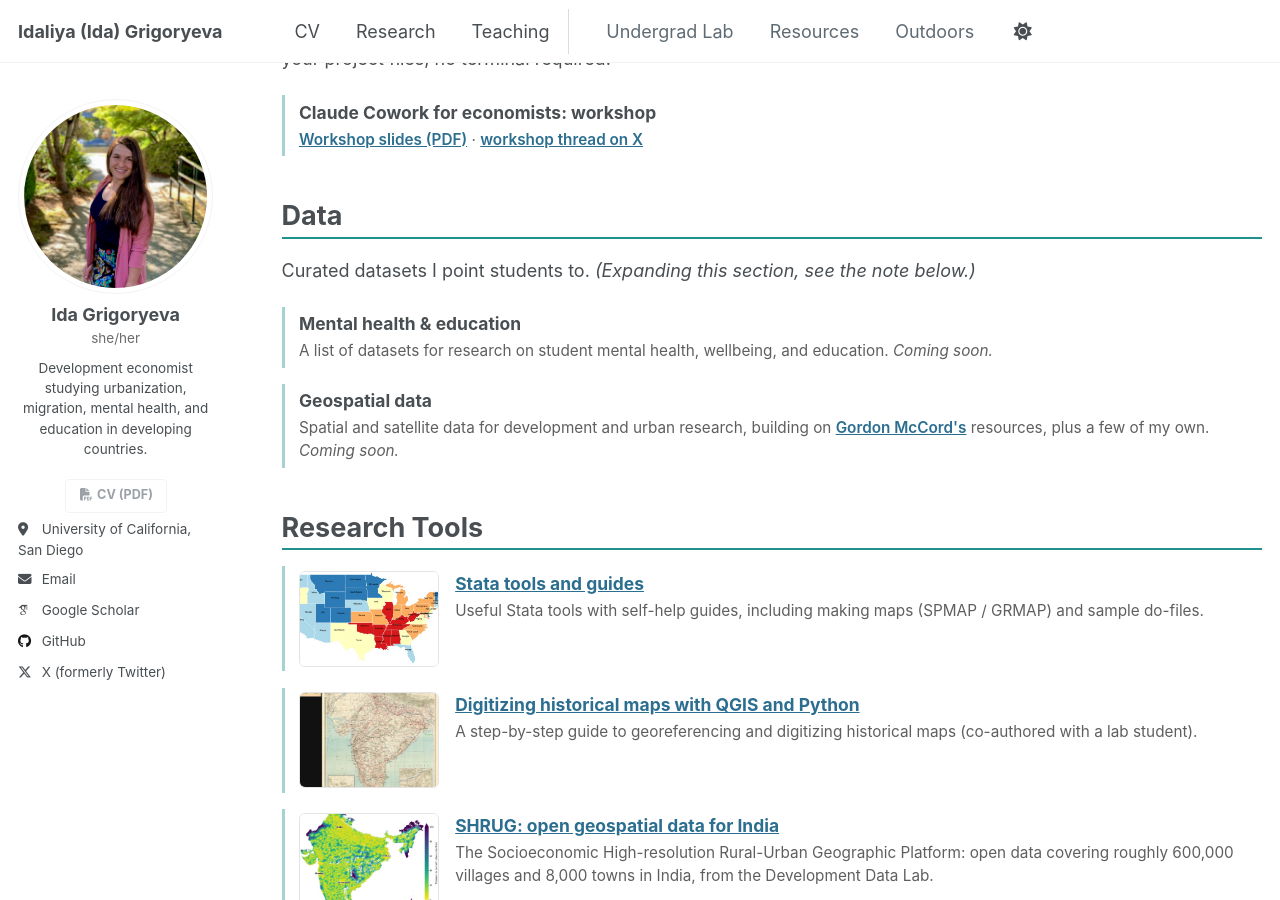
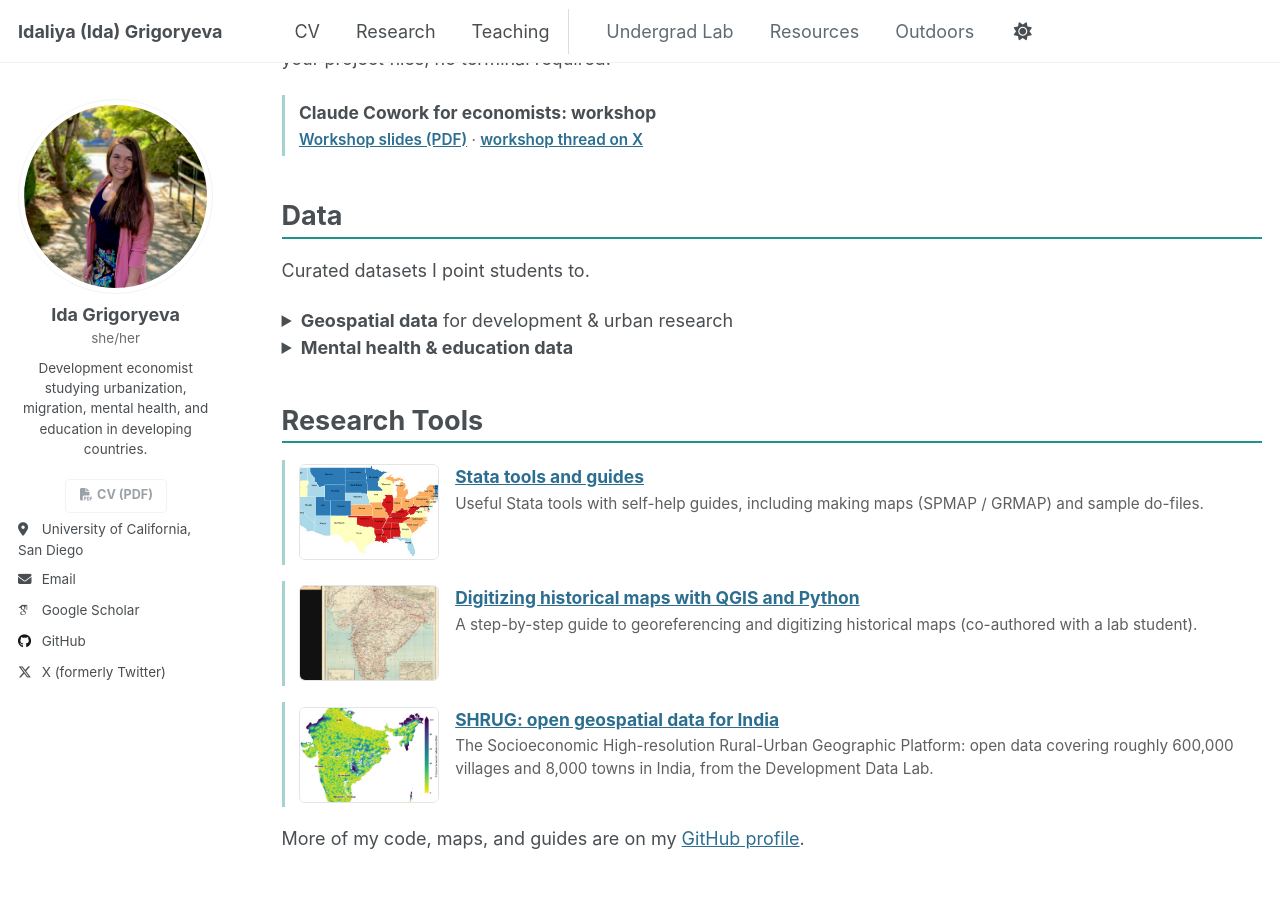
Before and after one commit to idagri/idagri.github.io, a Jekyll site: the page built from _pages/resources.md, in a window 1280 px wide and 900 px high, scrolled down 431 px. Built offline with Jekyll 4.4.1, drawn with Linux system fonts in a browser that asks for light colours; some web fonts are replaced; a script that is not in the unit is left out.

Commit message:
Resources: build out the geospatial data guide (GHS, DHS, night lights, GADM, IPUMS-I/USA, geo4.dev, UPenn catalog); start the mental-health & education data guide (ENEM); drop the non-public McCord reference
Co-Authored-By: Claude Opus 4.8 <noreply@anthropic.com>

```diff
--- a/_pages/resources.md
+++ b/_pages/resources.md
@@ -77,17 +77,30 @@ I ran a hands-on workshop for economists at UCSD on **Claude Cowork + Code**: a
 
 ## Data
 
-Curated datasets I point students to. *(Expanding this section, see the note below.)*
+Curated datasets I point students to.
 
-<div class="res-card">
-<p class="rt">Mental health &amp; education</p>
-<p class="rd">A list of datasets for research on student mental health, wellbeing, and education. <em>Coming soon.</em></p>
-</div>
+<details markdown="1">
+<summary><b>Geospatial data</b> for development &amp; urban research</summary>
 
-<div class="res-card">
-<p class="rt">Geospatial data</p>
-<p class="rd">Spatial and satellite data for development and urban research, building on <a href="https://gps.ucsd.edu/faculty-directory/gordon-mccord.html">Gordon McCord's</a> resources, plus a few of my own. <em>Coming soon.</em></p>
-</div>
+For a broad catalog of global and US spatial data, the [UPenn Libraries GIS guide](https://guides.library.upenn.edu/c.php?g=1321452&p=9876288) is a great starting point. The sources I reach for most:
+
+- **[GHS - Global Human Settlement Layer](https://human-settlement.emergency.copernicus.eu/)** (JRC / Copernicus). Global gridded built-up surface (GHS-BUILT), population (GHS-POP), and a settlement / degree-of-urbanization layer (GHS-SMOD), plus the Urban Centre Database (GHS-UCDB) of consistently delineated cities. I mostly use the GHS-POP population grids (1975-2020) and the Urban Centre Database to define and track cities over time.
+- **[DHS - Demographic and Health Surveys](https://dhsprogram.com/)**. Household survey microdata across many developing countries. The geospatial program adds (randomly displaced) GPS cluster coordinates and spatial covariates such as night lights, so health and wellbeing outcomes can be tied to place; the confidential GPS data needs a short access request.
+- **Night lights.** VIIRS and DMSP nighttime-lights rasters, a standard proxy for local economic activity (Matt Lowe's night-lights and ArcGIS guide is a good hands-on introduction).
+- **[GADM](https://gadm.org/)**. My default source for administrative boundaries (country down to level 2-3) when I need clean, current admin polygons.
+- **[IPUMS International](https://international.ipums.org/international/geography_gis.shtml)**. Harmonized (consistent-over-time GEOLEV1 / GEOLEV2) and unharmonized (year-specific) administrative boundaries that link directly to census microdata; see the [GIS boundary files](https://international.ipums.org/international/gis.shtml). For the US, [IPUMS USA](https://usa.ipums.org/usa/) does the same with US census data.
+- **[geo4.dev data catalog](https://www.geo4.dev/library?cat=Data+Catalog)**. A catalog of spatial datasets aimed specifically at development research.
+
+</details>
+
+<details markdown="1">
+<summary><b>Mental health &amp; education data</b></summary>
+
+Public datasets my lab projects and papers draw on. *(Just getting started, more soon.)*
+
+- **[ENEM microdata](https://www.gov.br/inep/pt-br/acesso-a-informacao/dados-abertos/microdados/enem)** (Brazil, INEP). Individual-level scores and background questionnaires from Brazil's national secondary-education exam, covering millions of students each year; we use it to study educational outcomes and to identify high-potential ("missing talent") students.
+
+</details>
 
 ## Research Tools
 
```
